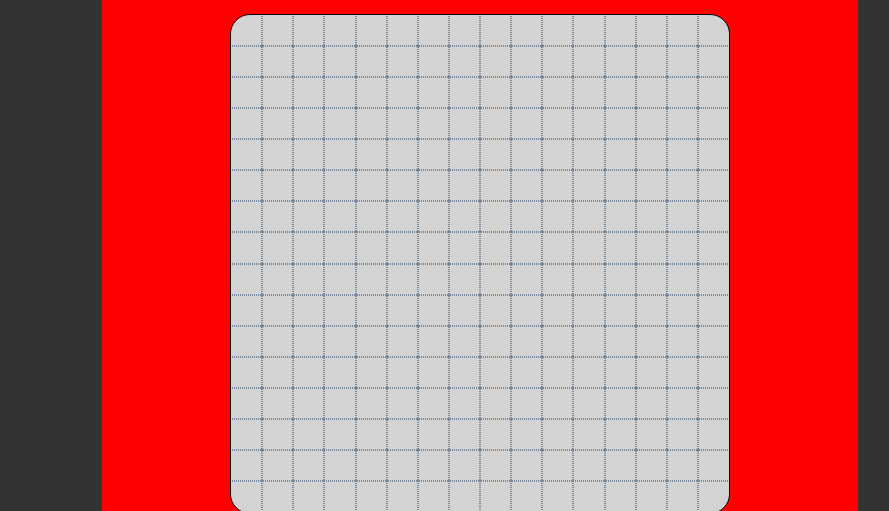
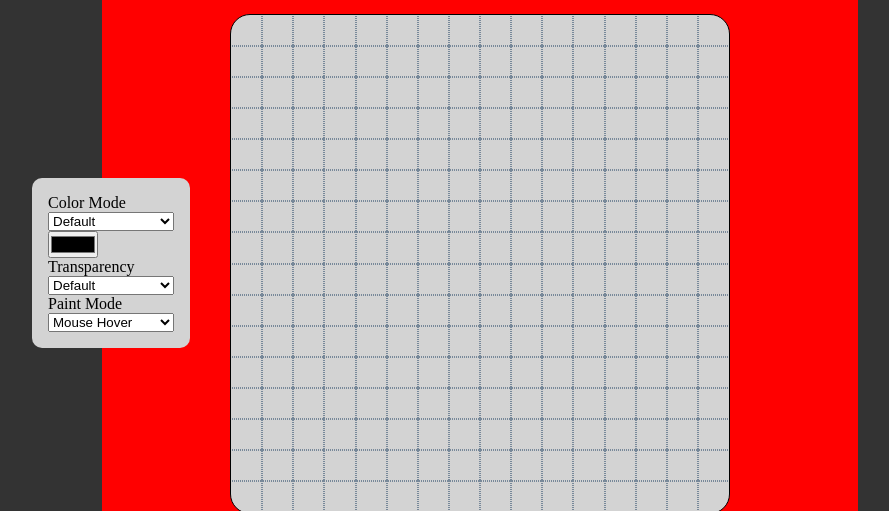
Before and after one commit to dmclink/odin-etch-a-sketch, a website: page src/index.html in a window 1280 px wide. Shown: the part 285-796 px from the top of the page, without its empty margins (160-1049 px from the left). Drawn offline with Linux system fonts and the light colour scheme; a web font is replaced by a local one.

Commit message:
feat: style mode controls

```diff
--- a/src/css/styles.css
+++ b/src/css/styles.css
@@ -23,6 +23,7 @@ html {
 .body {
 	padding-top: 5rem;
 	background: #333;
+	position: relative;
 }
 
 .btn-controls {
@@ -38,6 +39,18 @@ html {
 
 .btn-controls button:first-child {
 	margin-right: 2rem;
+}
+
+.mode-controls {
+	display: flex;
+	flex-flow: column nowrap;
+	max-width: 200px;
+	background-color: lightgray;
+	padding: 1rem;
+	position: absolute;
+	top: 50%;
+	left: 15%;
+	border-radius: 10px;
 }
 
 .etch__title {
```
